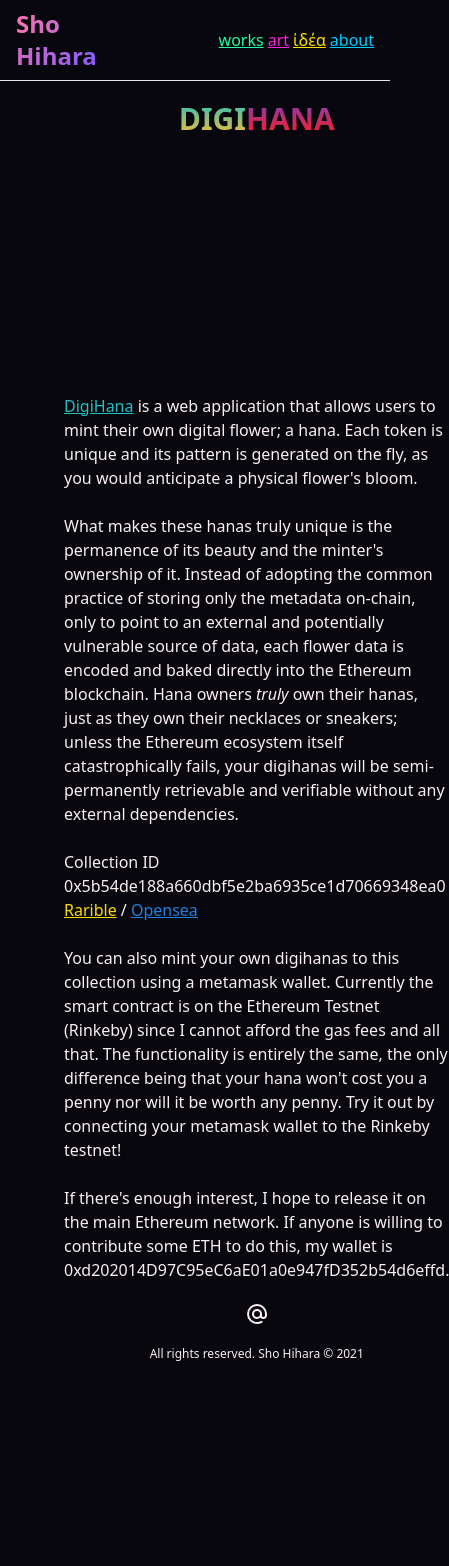
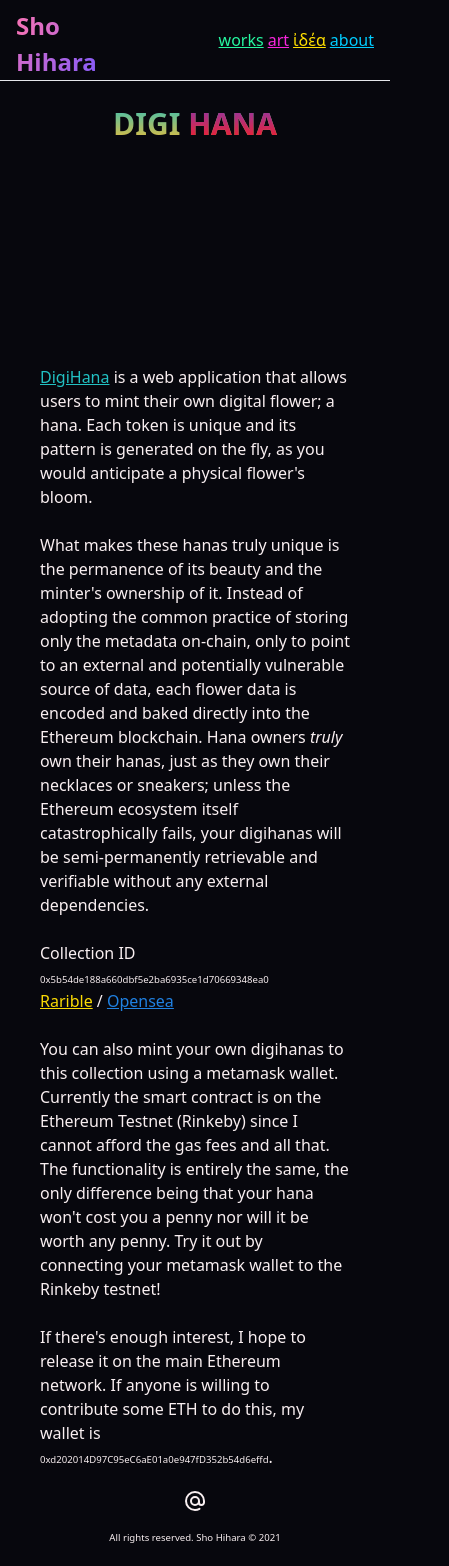
Before and after one commit to neila/neila.github.io, a Next.js app: page /works/digihana in a window 390 px wide. Shown: the whole page, 449 px wide, since content can reach past the window. Before the commit the page ends 1382 px from the top, so only its background shows below. Built offline with nearby package versions, Linux system fonts and the light colour scheme; what @tailwindcss/typography would draw is missing.

Commit message:
mobile responsive bug fix

```diff
--- a/components/Header.js
+++ b/components/Header.js
@@ -5,7 +5,7 @@
 
 function Header() {
     return (
-        <header className="flex flex-none justify-between sticky top-0 border-b z-10 bg-[#07070D]">
+        <header className="flex justify-between sticky top-0 border-b z-10 bg-[#07070D]">
 
             {/*Logo*/}
             <div className="mx-4 mt-2">
--- a/pages/works/algorap.js
+++ b/pages/works/algorap.js
@@ -24,12 +24,12 @@
             <Header />
 
             <div className="min-h-full px-8 lg:mx-24 relative">
-                <div className='px-8 justify-between flex relative'>
+                <div className='px-2 justify-between flex relative'>
 
                     <div className='h-full flex-grow relative text-[#F8DCAD]'>
                         <Title section="AlgoRap" color="text-[#FE0000]" />
 
-                        <div className="lg:w-4/6 2xl:w-1/2 lg:ml-32 2xl:ml-48 mt-10 2xl:mt-16 left-2 ">
+                        <div className="lg:w-4/6 2xl:w-1/2 lg:ml-32 2xl:ml-48 mt-10 2xl:mt-16 left-2">
 
                             <h3><em>
                                 Aim: <br /> Computationally generate a rap album <br />
--- a/pages/works/digihana.js
+++ b/pages/works/digihana.js
@@ -5,9 +5,9 @@
 import flower1 from '/public/images/flower1.svg';
 import flower2 from '/public/images/flower2.svg';
 
-const Title = ({digi, hana, colord, colorh}) => <div className="mt-5 mb-7 justify-center flex"><h1 className={colord}> {digi} </h1><h1 className={colorh}> {hana} </h1></div>
+const Title = ({digi, hana, colord, colorh}) => <div className="mt-5 mb-7 text-center flex-grow-0"><h1 className={colord}> {digi} <span className={colorh}> {hana} </span></h1></div>
 
-export default function radio() {
+export default function digihana() {
     return (
         <div className=''>
             <Head>
@@ -18,13 +18,13 @@
             <Header />
 
             <div className="min-h-full px-8 lg:mx-24 relative">
-                <div className='px-8 justify-between flex relative'>
+                <div className='px-2 justify-between flex relative'>
 
                     <div className='h-full flex-grow relative'>
                         <Title digi="DIGI" hana="HANA" colord="bg-clip-text text-transparent bg-gradient-to-b from-[#22C1C3] to-[#FDBB2D]" colorh="bg-clip-text text-transparent bg-gradient-to-b from-[#833AB4] to-[#FD1D1D]"/>
 
-                        <div className="lg:w-4/6 2xl:w-1/2 lg:ml-32 2xl:ml-48 mt-10 2xl:mt-16 left-2 ">
-                            <div className="flex"><Image src={flower1} /><Image src={flower2} /></div>
+                        <div className="lg:w-4/6 2xl:w-1/2 lg:ml-32 2xl:ml-48 mt-10 2xl:mt-16 left-2">
+                        <div className="flex"><Image src={flower1} /><Image src={flower2} /></div>
                             <br />
                             <p>
                                 <a href="https://digihana.neila1.repl.co/" className="text-[#22C1C3]">DigiHana</a> is a web application that allows users to mint their own digital flower; a hana.
@@ -38,7 +38,7 @@
                             </p>
                             <br />
                             <p>
-                                Collection ID 0x5b54de188a660dbf5e2ba6935ce1d70669348ea0
+                                Collection ID <br /> <span class="text-xs lg:text-lg">0x5b54de188a660dbf5e2ba6935ce1d70669348ea0</span>
                             </p>
                             <p>
                                 <a href='https://rinkeby.rarible.com/collection/0x5b54de188a660dbf5e2ba6935ce1d70669348ea0' className='text-[#fbdb04]'>Rarible</a> / <a href='https://testnets.opensea.io/collection/flowernft-azuwzflo4x' className='text-[#2081E2]'>Opensea</a>
@@ -53,7 +53,7 @@
                             <br />
                             <p>
                                 If there's enough interest, I hope to release it on the main Ethereum network.
-                                If anyone is willing to contribute some ETH to do this, my wallet is 0xd202014D97C95eC6aE01a0e947fD352b54d6effd.
+                                If anyone is willing to contribute some ETH to do this, my wallet is <br /><span class="text-xs lg:text-lg">0xd202014D97C95eC6aE01a0e947fD352b54d6effd</span>.
                             </p>
                         </div>
 
--- a/pages/works/er-simulation.js
+++ b/pages/works/er-simulation.js
@@ -21,6 +21,7 @@
                 <title>NHS - Sho Hihara</title>
                 <link rel="icon" href="/favicon.ico" />
             </Head>
+
             <Header />
 
             <div className="min-h-full px-8 lg:mx-24 relative bg-[#EDFF21] text-black z-0">
--- a/pages/works/radio.js
+++ b/pages/works/radio.js
@@ -17,7 +17,7 @@
             <Header />
 
             <div className="min-h-full px-8 lg:mx-24 relative">
-                <div className='px-8 justify-between flex relative'>
+                <div className='px-2 justify-between flex relative'>
 
                     <div className='h-full flex-grow relative text-[#94988C]'>
                         <Title section="Radio algorithm" color="text-[#6CC417]"/>
--- a/pages/works/synthfeed.js
+++ b/pages/works/synthfeed.js
@@ -17,7 +17,7 @@
             <Header />
 
             <div className="min-h-full px-8 lg:mx-24 relative">
-                <div className='px-8 justify-between flex relative'>
+                <div className='px-2 justify-between flex relative'>
 
                     <div className='h-full flex-grow relative text-[#6BADDC]'>
                         <Title section="SynthFeed" color="text-[#00CC30]" />
--- a/tailwind.config.js
+++ b/tailwind.config.js
@@ -16,6 +16,20 @@
             bold: 700,
             extrabold: 800,
             black: 900,
+        },
+        fontSize: {
+            'xs': '.60rem',
+            'sm': '.875rem',
+            'tiny': '.875rem',
+            'base': '1rem',
+            'lg': '1.125rem',
+            'xl': '1.25rem',
+            '2xl': '1.5rem',
+            '3xl': '1.875rem',
+            '4xl': '2.25rem',
+            '5xl': '3rem',
+            '6xl': '4rem',
+            '7xl': '5rem',
         },
         listStyleType:{
             none: 'none',
```
